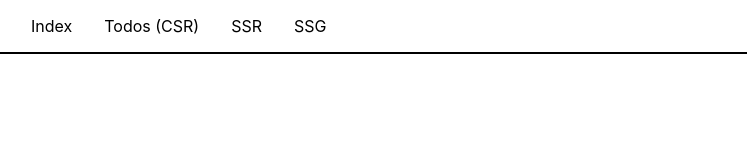
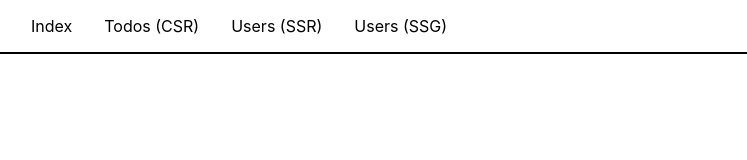
Before and after one commit to mirzadevv/next-js-pre-rendering, a Next.js app: page / in a window 1280 px wide. Shown: the top 160 px of the page, without its empty margins (9-756 px from the left). Built offline with nearby package versions, Linux system fonts and the light colour scheme.

Commit message:
styles: change the name of the links

```diff
--- a/components/navBar.js
+++ b/components/navBar.js
@@ -18,13 +18,13 @@ export default function NavBar() {
 
           <Link href="/ssr">
             <a>
-              <li>SSR</li>
+              <li>Users (SSR)</li>
             </a>
           </Link>
 
           <Link href="/ssg">
             <a>
-              <li>SSG</li>
+              <li>Users (SSG)</li>
             </a>
           </Link>
         </ul>
```
